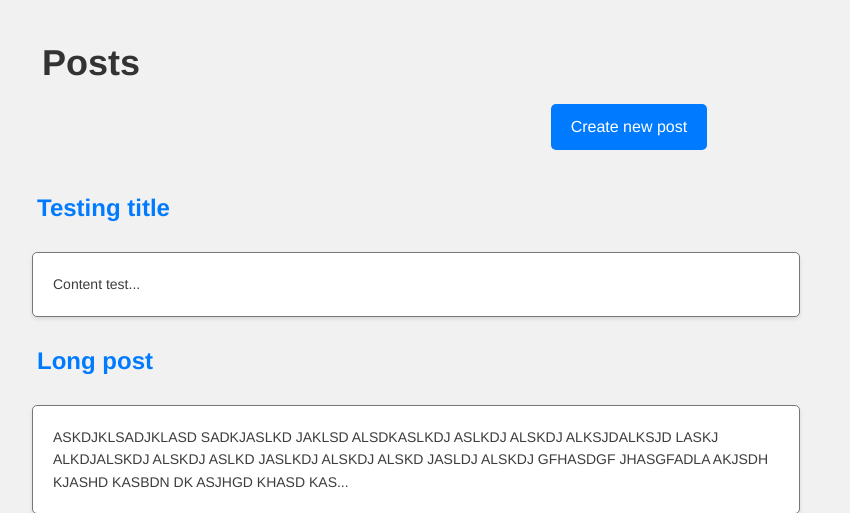
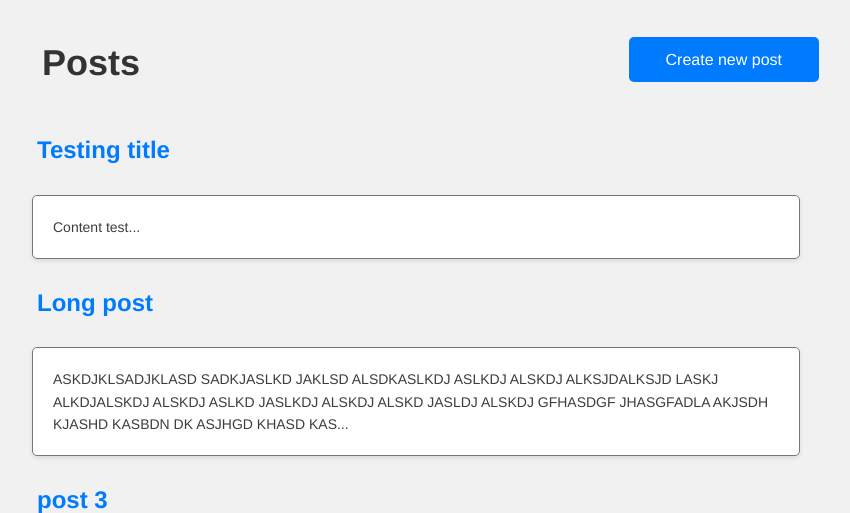
Before and after one commit to Aniol0012/MDP-Activity1, a Django app: page / in a window 1280 px wide. Shown: the part 78-591 px from the top of the page, without its empty margins (288-1138 px from the left). Run offline with Django 5.2, Linux system fonts and the light colour scheme; a user stored in the database is signed in; data comes from the database, SQL or seed files in the repository; both versions use the stored data as it was after the commit.

Commit message:
fix: fixed create post btn

```diff
--- a/static/posts/style.css
+++ b/static/posts/style.css
@@ -257,3 +257,17 @@ form.post-form input[type="submit"] {
     background-color: #ff0000;
     color: #ffffff;
 }
+
+.create-btn {
+    position: relative;
+    left: 64%;
+    bottom: 10px;
+    width: 150px;
+    min-width: 100px;
+    text-align: center;
+    transition: color 0.3s ease;
+    margin-right: 30%;
+}
+.create-btn:hover {
+    color: #ffd700;
+}
--- a/templates/posts/posts_list.html
+++ b/templates/posts/posts_list.html
@@ -29,7 +29,7 @@
 {% block content %}
     <h1>Posts
         {% if user.is_authenticated %}
-            <a href="{% url 'post_create' %}" class="create-btn" style="margin-left: 68%; font-weight: normal">Create
+            <a href="{% url 'post_create' %}" class="create-btn" style=" font-weight: normal">Create
                 new post</a>
         {% endif %}
     </h1>
```
Also changed, not shown: db.sqlite3.
